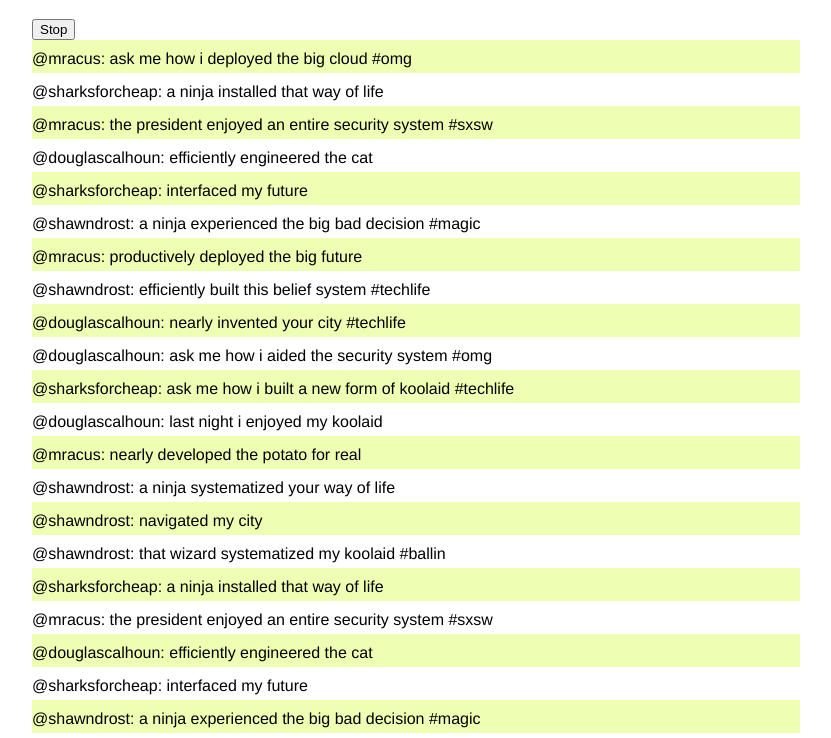
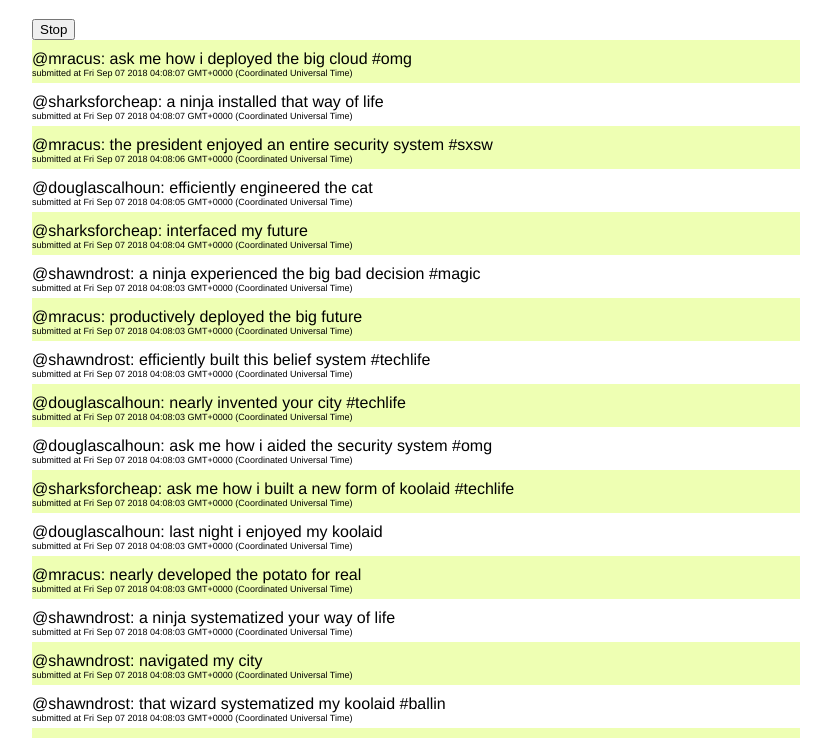
Before and after one commit to skuzbot/twiddler, a plain HTML site: page index.html in a window 1280 px wide. Shown: the part 61-799 px from the top of the page, without its empty margins (68-899 px from the left). Drawn offline with Linux system fonts and the light colour scheme.

Commit message:
Add Time of Tweet

```diff
--- a/index.html
+++ b/index.html
@@ -28,8 +28,12 @@
         function getNewTwid(index) {
             var tweet = streams.home[index];
             var $tweet = $('<div class="twid"></div>');
+            var time = tweet.created_at;
+            var $time = $('<small class="time"></small>');
             $tweet.text('@' + tweet.user + ': ' + tweet.message);
+            $time.text('submitted at ' + time);
             $tweet.prependTo($twidContainer);
+            $time.appendTo($tweet);
             index++;
         };
 
--- a/style.css
+++ b/style.css
@@ -22,3 +22,8 @@
     margin-left:100px;
     margin-right:auto;
 }
+
+small {
+	display: block;
+	font-size: 9px;
+}
```
Also changed, not shown: timeline.html (added, +19 -0 lines).
